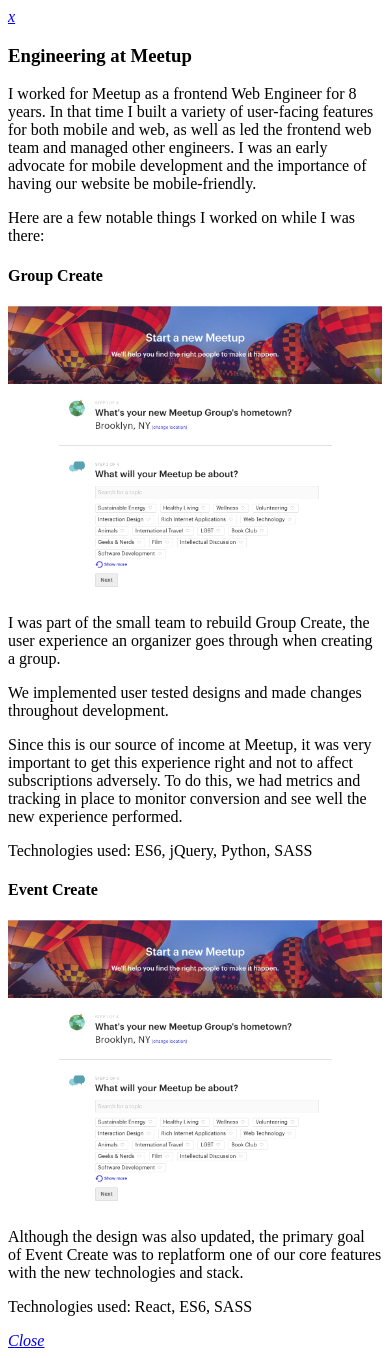
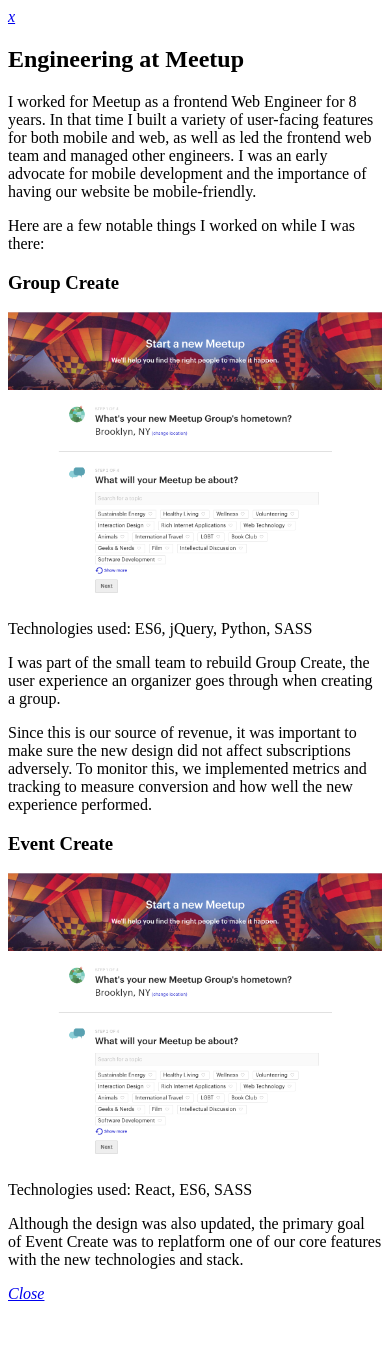
Before and after one commit to unjust/website, a Node server app: template app/views/modals/meetup.pug in a window 390 px wide. After the commit the page ends 1301 px from the top, so only its background shows below. Run offline with Node 20, Linux system fonts and the light colour scheme; the template is opened without the code that fills it, so the values that code supplies are empty.

Commit message:
using responsive embed and filling out content

```diff
--- a/app/views/modals/meetup.pug
+++ b/app/views/modals/meetup.pug
@@ -5,48 +5,53 @@
     - var modal_title = 'Engineering at Meetup'
 
 block modal_content
-    p
-        .
-            I worked for Meetup as a frontend Web Engineer for 8 years.
-            In that time I built a variety of user-facing features for both
-            mobile and web, as well as led the frontend web team and managed other engineers.
-            I was an early advocate for mobile development and the importance of having our website be mobile-friendly.
+    div(class='row')
+        p
+            .
+                I worked for Meetup as a frontend Web Engineer for 8 years.
+                In that time I built a variety of user-facing features for both
+                mobile and web, as well as led the frontend web team and managed other engineers.
+                I was an early advocate for mobile development and the importance of having our website be mobile-friendly.
 
-    p
-        .
-            Here are a few notable things I worked on while I was there:
+        p(class='mb-3')
+            .
+                Here are a few notable things I worked on while I was there:
 
-    h4 Group Create
-    div(class='row')
-        div(class='col-6')
+    h3(class='row mb-4') Group Create
+
+    div(class='row border-bottom pb-3 mb-3')
+
+        div(class='col-12 col-md-6')
             img(class='border',src='img/meetup/start_flow.png',width='100%')
-        div(class='col-6')
+            p(class='mt-3') Technologies used:
+                span(class='text-primary') ES6, jQuery, Python, SASS
+        div(class='col-12 col-md-6')
             p
                 .
                     I was part of the small team to rebuild Group Create, the
                     user experience an organizer goes through when creating a group.
             p
                 .
-                    We implemented user tested designs and made changes throughout
-                    development.
+                    Since this is our source of revenue, it was important to make sure
+                    the new design did not affect subscriptions adversely.
+                    To monitor this, we implemented metrics and tracking to
+                    measure conversion and how well the new experience performed.
+
+
+    h3(class='row  mb-4') Event Create
+    div(class='row border-bottom pb-3 mb-3')
+
+
+        div(class='col-12 col-md-6')
+            img(class='border',src='img/meetup/start_flow.png',width='100%')
+            p Technologies used:
+                span(class='text-primary') React, ES6, SASS
+        div(class='col-12 col-md-6')
             p
                 .
-                    Since this is our source of income at Meetup, it was very important to get this
-                    experience right and not to affect subscriptions adversely.
-                    To do this, we had metrics and tracking in place to monitor conversion and see well the new experience performed.
+                    Although the design was also updated, the primary goal of Event Create was to replatform one of our core features
+                    with the new technologies and stack.
 
-                p Technologies used: ES6, jQuery, Python, SASS
-
-    h4 Event Create
-    div(class='row')
-            div(class='col-6')
-                img(class='border',src='img/meetup/start_flow.png',width='100%')
-            div(class='col-6')
-                p
-                    .
-                        Although the design was also updated, the primary goal of Event Create was to replatform one of our core features
-                        with the new technologies and stack.
-                p Technologies used: React, ES6, SASS
 
     //- h4 Subscription and Payment
     //- h4 Mobile web site
--- a/app/views/modals/modal_layout.pug
+++ b/app/views/modals/modal_layout.pug
@@ -1,13 +1,12 @@
 block modal_top
 <div class="portfolio-modal mfp-hide" id="portfolio-modal-#{modal_id}">
     <div class="portfolio-modal-dialog bg-white">
-        <a class="close-button d-none d-md-block portfolio-modal-dismiss" href="#">
+        <a class="close-button d-block portfolio-modal-dismiss" href="#">
             <i class="fa fa-3x fa-times">x</i>
         </a>
         <div class="container">
-            <div class="row">
-                <div class="col-lg-12 mx-auto">
-                    <h3 class="text-secondary mb-3">#{modal_title}</h3>
+            div(class="row")
+               <h2 class="col-12 mb-3">#{modal_title}</h3>
 
 block modal_content
     <img class="img-fluid mb-5" src="img/portfolio/cake.png" alt="">
@@ -15,11 +14,10 @@
 
 block modal_bottom
 div(class='text-center mt-5')
-    <a class="btn btn-primary btn-lg portfolio-modal-dismiss" href="#">
+    <a class="btn btn-primary btn-lg d-block d-md-none portfolio-modal-dismiss" href="#">
         <i class="fa fa-close">Close</i>
     </a>
+
 </div>
 </div>
 </div>
-</div>
-</div>
```
Also changed, not shown: app/views/modals/feedback.pug (+18 -1 lines), app/views/modals/garden.pug (+19 -1 lines), app/views/modals/gmt.pug (+14 -10 lines), app/views/modals/h0l0.pug (+10 -0 lines), app/views/modals/lentini.pug (+8 -8 lines), app/views/modals/nuroq.pug (+19 -0 lines).
